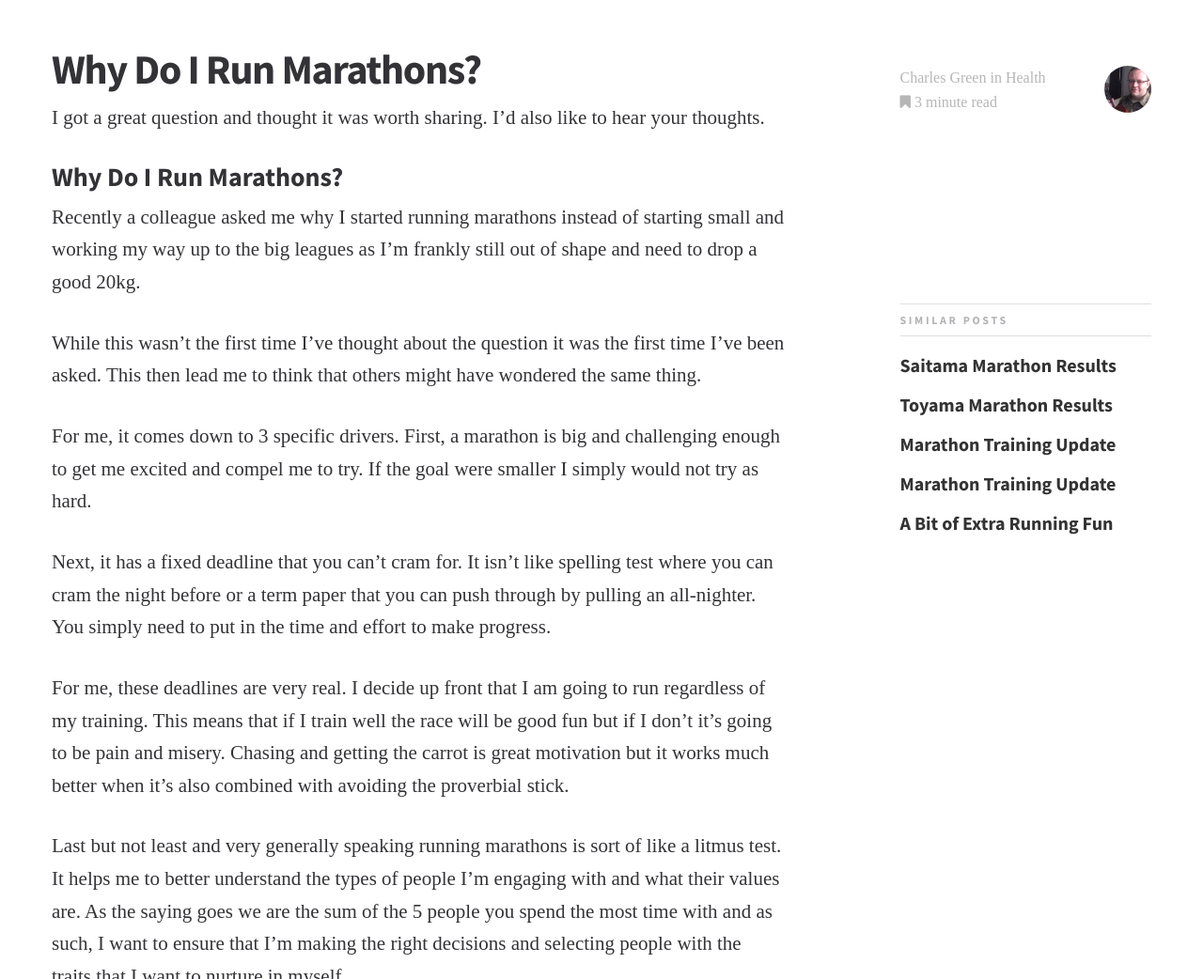
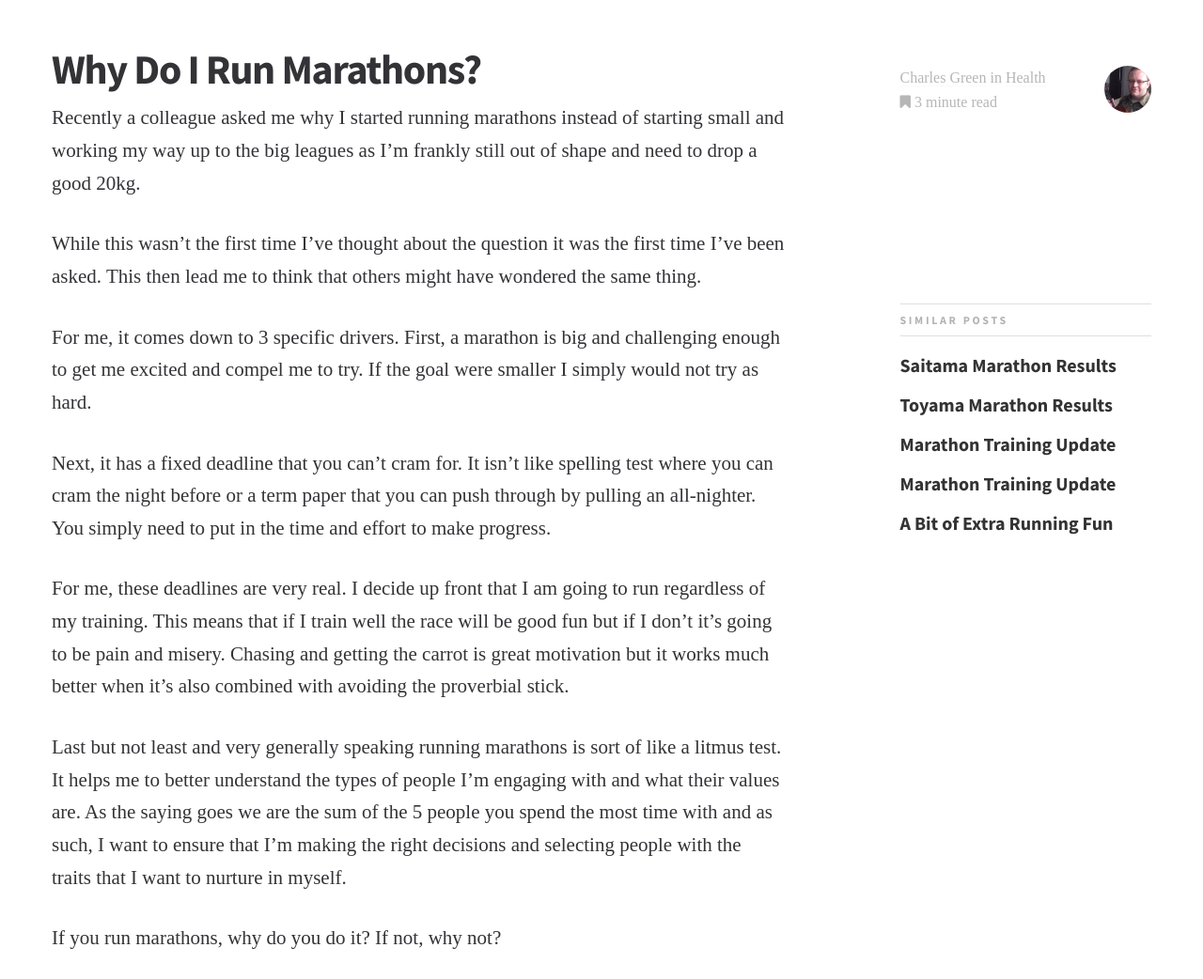
Before and after one commit to metizror/charlesgreen.github.io, a Jekyll site: the page built from _posts/2016-11-16-why-do-I-run-marathons.md, in a window 1280 px wide, cut to the strip 460-1502 px from the top of the page. Shown: the whole strip at 94% size. Built offline with Jekyll 4.4.1, drawn with Linux system fonts in a browser that asks for light colours; some web fonts are replaced.

Commit message:
Removed redundant title

```diff
--- a/_posts/2016-11-16-why-do-I-run-marathons.md
+++ b/_posts/2016-11-16-why-do-I-run-marathons.md
@@ -13,10 +13,6 @@ feature_image: feature-tokyomarathon
 show_related_posts: true
 square_related: recommend-tokyomarathon
 ---
-
-I got a great question and thought it was worth sharing. I'd also like to hear your thoughts.
-
-## Why Do I Run Marathons?
 
 Recently a colleague asked me why I started running marathons instead of starting small and working my way up to the big leagues as I'm frankly still out of shape and need to drop a good 20kg.
 
```
